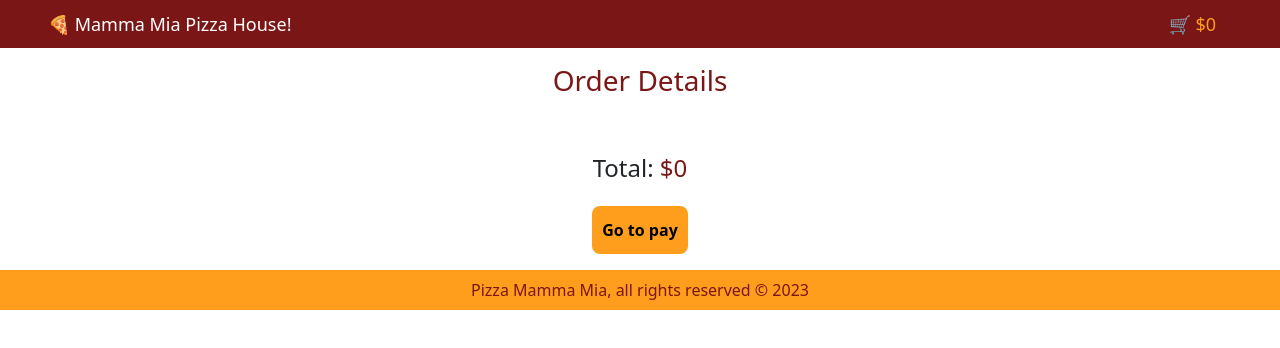
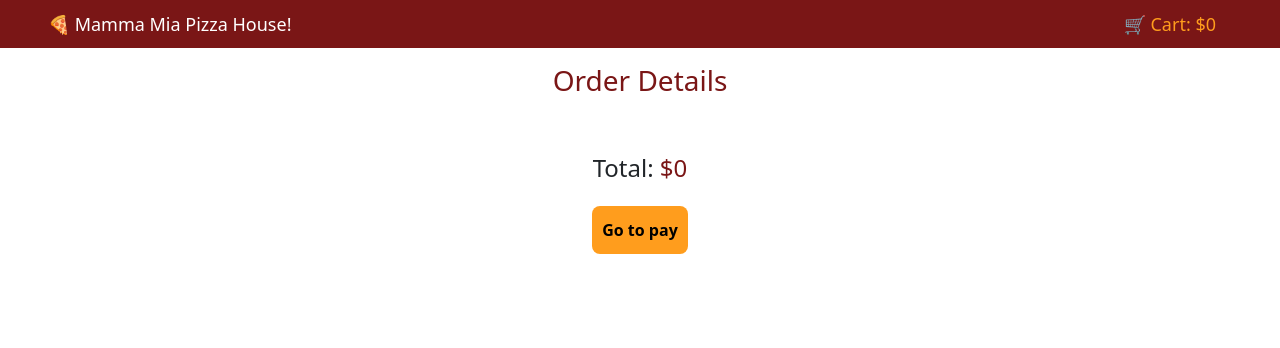
Before and after one commit to carolinalunasfarah/Desafio-LATAM_PizzaMammaMia, a React (Vite) app: page /cart in a window 1280 px wide. Shown: the top 348 px of the page. Built offline with nearby package versions, Linux system fonts and the light colour scheme.

Commit message:
move footer to home page

```diff
--- a/src/App.jsx
+++ b/src/App.jsx
@@ -1,13 +1,13 @@
 import { Route, Routes } from "react-router-dom";
 import "./App.css";
-import 'react-tooltip/dist/react-tooltip.css'
+import "react-tooltip/dist/react-tooltip.css";
 
 import Navigation from "./components/Navigation";
+
 import Home from "./views/Home";
 import CartDetails from "./views/CartDetails";
 import PizzaDetails from "./views/PizzaDetails";
 import NotFound from "./views/NotFound";
-import Footer from "./components/Footer";
 
 import { ToastContainer } from "react-toastify";
 
@@ -22,7 +22,6 @@ const App = () => {
                     <Route path="/cart" element={<CartDetails />} />
                     <Route path="/*" element={<NotFound />} />
                 </Routes>
-                <Footer />
                 <ToastContainer />
             </div>
         </>
--- a/src/components/Footer.jsx
+++ /dev/null
@@ -1,10 +0,0 @@
-
-const Footer = () => {
-  return (
-    <footer>
-        <h6>Pizza Mamma Mia, all rights reserved © 2023</h6>
-    </footer>
-  )
-}
-
-export default Footer
--- a/src/components/Navigation.jsx
+++ b/src/components/Navigation.jsx
@@ -15,7 +15,7 @@ const Navigation = () => {
             <section className="navLinks">
                 <NavLink className={activeClass} to="/"> 🍕 Mamma Mia Pizza House!
                 </NavLink>
-                <NavLink className={activeClass} to="/cart">🛒 ${formatTotalPrice}
+                <NavLink className={activeClass} to="/cart">🛒 Cart: ${formatTotalPrice}
                 </NavLink>
             </section>
         </Navbar>
--- a/src/views/CartDetails.jsx
+++ b/src/views/CartDetails.jsx
@@ -45,7 +45,7 @@ const CartDetails = () => {
             if (result.isConfirmed) {
                 Swal.fire({
                     title: "Sweet!",
-                    text: "But this a test, come back in 2024 when we open!",
+                    text: "Thanks for your interest in our pizzeria, we invite you to come back when we open in 2045",
                     confirmButtonColor: "#ff9d1d",
                 });
             }
--- a/src/views/Home.jsx
+++ b/src/views/Home.jsx
@@ -7,7 +7,12 @@ const Home = () => {
                 <h1>Mamma Mia Pizza House!</h1>
                 <h4>Best pizzas in town!</h4>
             </header>
-            <main><PizzaCard /></main>
+            <main>
+                <PizzaCard />
+            </main>
+            <footer>
+                <h6>Pizza Mamma Mia, all rights reserved © 2023</h6>
+            </footer>
         </>
     );
 };
```
